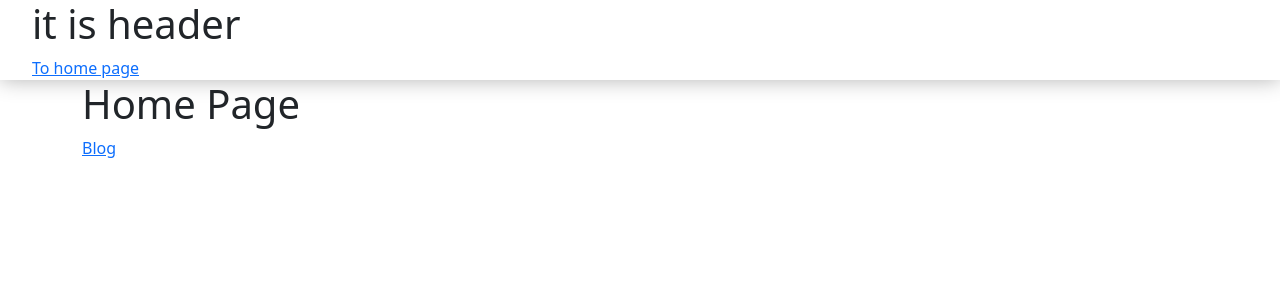
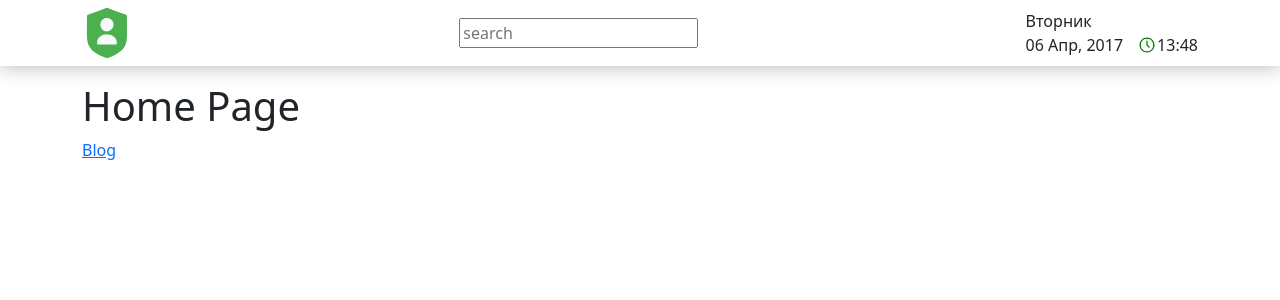
Before and after one commit to MaksymMaliuk/dzencode_test-task, a Next.js app: page / in a window 1280 px wide. Shown: the top 300 px of the page. Built offline with nearby package versions, Linux system fonts and the light colour scheme.

Commit message:
fix: header layout modified

```diff
--- a/src/components/Header/Header.module.scss
+++ b/src/components/Header/Header.module.scss
@@ -1,5 +1,14 @@
 .header {
-  padding: 0 2rem;
+  display: flex;
+  margin-bottom: 1rem;
+  padding: 0.5rem 2rem;
+
   box-shadow: 0 0 20px rgba(0, 0, 0, 0.301);
   z-index: 10;
+
+  &__content {
+    display: flex;
+    justify-content: space-between;
+    align-items: center;
+  }
 }
--- a/src/components/Header/Header.tsx
+++ b/src/components/Header/Header.tsx
@@ -1,11 +1,24 @@
 import Link from 'next/link';
+import Image from 'next/image';
 import styles from './Header.module.scss';
+import shieldIcon from '../../assets/icon_shield.svg'
+import { DateTime } from '../DateTime/DateTime';
 
 export const Header = () => {
   return (
-    <header className={styles.header}>
-      <h1>it is header</h1>
-      <Link href='/'>To home page</Link>
+    <header className={styles['header']}>
+      <div className={`${styles['header__content']} container`}>
+        <div className={styles['header__emblem']}>
+          <Image src={shieldIcon} height={50} alt={'shield'} />
+        </div>
+
+        <div className={styles['header__input']}>
+          <input id='searchInput' placeholder='search' />
+          <label htmlFor="searchInput" />
+        </div>
+
+        <DateTime />
+      </div>
     </header>
   )
 }
--- /dev/null
+++ b/src/components/Header/index.ts
@@ -0,0 +1 @@
+export * from './Header'
```
